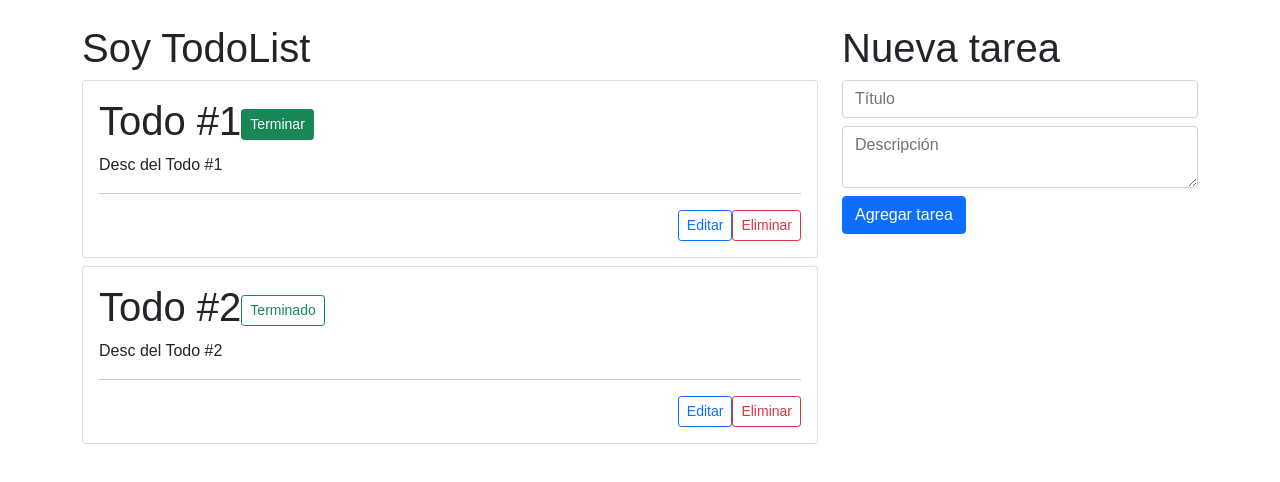
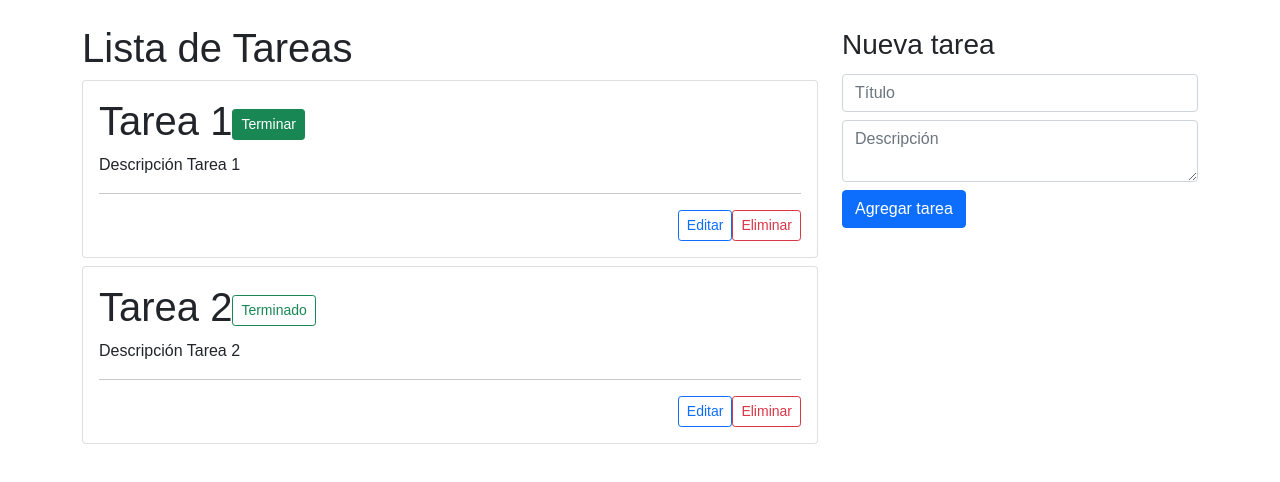
Before and after one commit to pedro-donoso/react, a React (Create React App) app: page / in a window 1280 px wide. Shown: the top 482 px of the page. Built offline with nearby package versions, Linux system fonts and the light colour scheme.

Commit message:
mensaje sin tareas

```diff
--- a/public/index.html
+++ b/public/index.html
@@ -5,7 +5,6 @@
     <meta charset="utf-8">
     <meta name="viewport" content="width=device-width, initial-scale=1">
     <link rel="shortcut icon" href="%PUBLIC_URL%/favicon.ico">
-
     <link href="https://cdn.jsdelivr.net/npm/bootstrap@5.1.3/dist/css/bootstrap.min.css" rel="stylesheet" integrity="sha384-1BmE4kWBq78iYhFldvKuhfTAU6auU8tT94WrHftjDbrCEXSU1oBoqyl2QvZ6jIW3" crossorigin="anonymous">
 
     <title>Todo App</title>
--- a/src/App.js
+++ b/src/App.js
@@ -8,71 +8,57 @@ import TodoForm from './components/TodoForm';
 const initialTodos = [
   {
     id: 1,
-  title: 'Todo #1',
-  description: 'Desc del Todo #1',
+  title: 'Tarea 1',
+  description: 'Descripción Tarea 1',
   completed: false
 },
 {
   id: 2,
-title: 'Todo #2',
-description: 'Desc del Todo #2',
+title: 'Tarea 2',
+description: 'Descripción Tarea 2',
 completed: true
 }
 ];
 
 // JSX
 const App = () => {
-
   // USO DEL HOOK DENTRO DEL COMPONENTE
   const [todos, setTodos]= useState(initialTodos);
-
   const [todoEdit, setTodoEdit] = useState(null)
-
   const todoDelete = (todoId) => {
-
-
     const changedTodos = todos.filter(todo => todo.id !== todoId);
-
     setTodos(changedTodos);
-
   }
 
   const todoToogleCompleted = (todoId) => {
-
     // MARCAR BOTON TERMINADO
     const changedTodos = todos.map(todo => (
     todo.id === todoId
     ? {...todo, completed: !todo.completed}
     : todo
     ))
-
     setTodos(changedTodos);
   }
 
   const todoAdd = (todo) => {
-
     const newTodo = {
       id: Date.now(),
       ...todo,
       completed: false
     }
-
     const changedTodos = [
       newTodo,
       ...todos,
     ]
-
     setTodos(changedTodos);
   }
 
   const todoUpdate=(todoEdit)=>{
-
     const changedTodos = todos.map(todo => (
       todo.id === todoEdit.id
       ? todoEdit
       : todo
     ))
-
     setTodos(changedTodos);
   }
 
@@ -82,23 +68,19 @@ const App = () => {
       <div className='col-8'>
         {/* LLAMAR COMPONENTES */}
         <TodoList
-
         todos={todos}
         todoDelete={todoDelete}
         todoToogleCompleted={todoToogleCompleted}
         setTodoEdit={setTodoEdit}
-
         />
       </div>
       <div className='col-4'>
             {/* LLAMAR COMPONENTES */}
         <TodoForm
-
         todoAdd={todoAdd}
         todoEdit={todoEdit}
         todoUpdate={todoUpdate}
         setTodoEdit={setTodoEdit}
-
         />
       </div>
       </div>
--- a/src/components/Todo.js
+++ b/src/components/Todo.js
@@ -1,10 +1,7 @@
 import React from 'react';
-
 // RECIBE FUNCIONES EN ARGUMENTO
 const Todo = ({todo, todoDelete, todoToogleCompleted, setTodoEdit}) => {
-
   return (
-
     <div className='card mt-2'>
       <div className='card-body'>
         <h1 className='card-title text-right'>
@@ -13,10 +10,8 @@ const Todo = ({todo, todoDelete, todoToogleCompleted, setTodoEdit}) => {
           onClick={() => todoToogleCompleted(todo.id)}
           // TEMPLATE STRING
           className={`btn btn-sm ${todo.completed ? 'btn-outline-success' : 'btn-success'} ml-2`}>
-
         {/* CAMBIA SI ESTA LA TAREA COMPLETA */}
           {todo.completed ? 'Terminado' : 'Terminar'}
-
           </button>
         </h1>
         <p className='card-text text-right'>
--- a/src/components/TodoForm.js
+++ b/src/components/TodoForm.js
@@ -7,29 +7,21 @@ const initialFormValues = {
 }
 
 const TodoForm = ( {todoAdd, todoEdit, todoUpdate, setTodoEdit}) => {
-
   // ESTADO SIEMPRE DENTRO COMPONENTE
-
   const [formValues, setFormValues] = useState(initialFormValues)
   const {title,description} = formValues;
   const [error, setError]=useState(null);
   const [successMessage, setSuccessMessage] = useState(null);
-
   // SE EJECUTA CUANDO UN STATE CAMBIA DE VALOR
   useEffect(()=>{
-
     // ACA
-
     if(todoEdit){
       setFormValues(todoEdit);
     }
 
-
   },[todoEdit])
 
-
   const handleInputChange = (e) => {
-
     const changedFormValues = {
       ...formValues,
       [e.target.name] : e.target.value
@@ -40,7 +32,6 @@ const TodoForm = ( {todoAdd, todoEdit, todoUpdate, setTodoEdit}) => {
   // EVITA QUE SE RECARGUE
   const handleSubmit = (e) => {
     e.preventDefault();
-
     // TRIM ELIMINA ESPACIOS EN BLANCO
     if(title.trim() === ''){
       setError('Debes indicar un título')
@@ -51,46 +42,35 @@ const TodoForm = ( {todoAdd, todoEdit, todoUpdate, setTodoEdit}) => {
       setError('Debes indicar una descripción');
       return;
     }
-
     if(todoEdit){
       // ACTUALIZANDO
       todoUpdate(formValues);
       setSuccessMessage('Actualizado con éxito');
     }
-
     else {
     // AGREGAR TAREA EN APP JS
     todoAdd(formValues);
     setSuccessMessage('Agregado con éxito');
     }
-
     setFormValues(initialFormValues);
-
-
     setTimeout(()=>{
       setSuccessMessage(null);
     },3000);
-
     setError(null);
   }
 
   return (
     <div>
-      <h1>{todoEdit ? 'Editar tarea' : 'Nueva tarea'}</h1>
-
+      <h3 className='pb-2 my-1'>{todoEdit ? 'Editar tarea' : 'Nueva tarea'}</h3>
       {
         todoEdit &&
-
         <button
         onClick={()=>setTodoEdit(null)}
       className="btn btn-sm btn-warning mb-2"
       >
       Cancelar edición
       </button>
-
       }
-
-
 
     <form onSubmit={handleSubmit}>
       <input
@@ -136,9 +116,6 @@ const TodoForm = ( {todoAdd, todoEdit, todoUpdate, setTodoEdit}) => {
     </div>
       )
     }
-
-
-
     </div>
 
   );
--- a/src/components/TodoList.js
+++ b/src/components/TodoList.js
@@ -6,9 +6,21 @@ import Todo from "./Todo";
 const TodoList = ({ todos, todoDelete, todoToogleCompleted, setTodoEdit }) => {
   return (
     <div>
-      <h1 className="text-right">Soy TodoList</h1>
-      {/* RECORRER ARREGLO*/}
-      {todos.map((todoTarea) => (
+      <h1 className="text-right">Lista de Tareas</h1>
+
+    {
+      todos.length === 0
+      ? (
+        <div className="alert alert-primary">
+          No hay tareas. Por favor agrega una
+        </div>
+      )
+
+        :
+
+        (
+
+          todos.map((todoTarea) => (
         <Todo
         todo={todoTarea}
         key={todoTarea.id}
@@ -16,9 +28,12 @@ const TodoList = ({ todos, todoDelete, todoToogleCompleted, setTodoEdit }) => {
         todoToogleCompleted={todoToogleCompleted}
         setTodoEdit={setTodoEdit}
         />
-      ))}
-    </div>
+
+        ))
+      )
+}
+</div>
   );
-};
+}
 
 export default TodoList;
```
